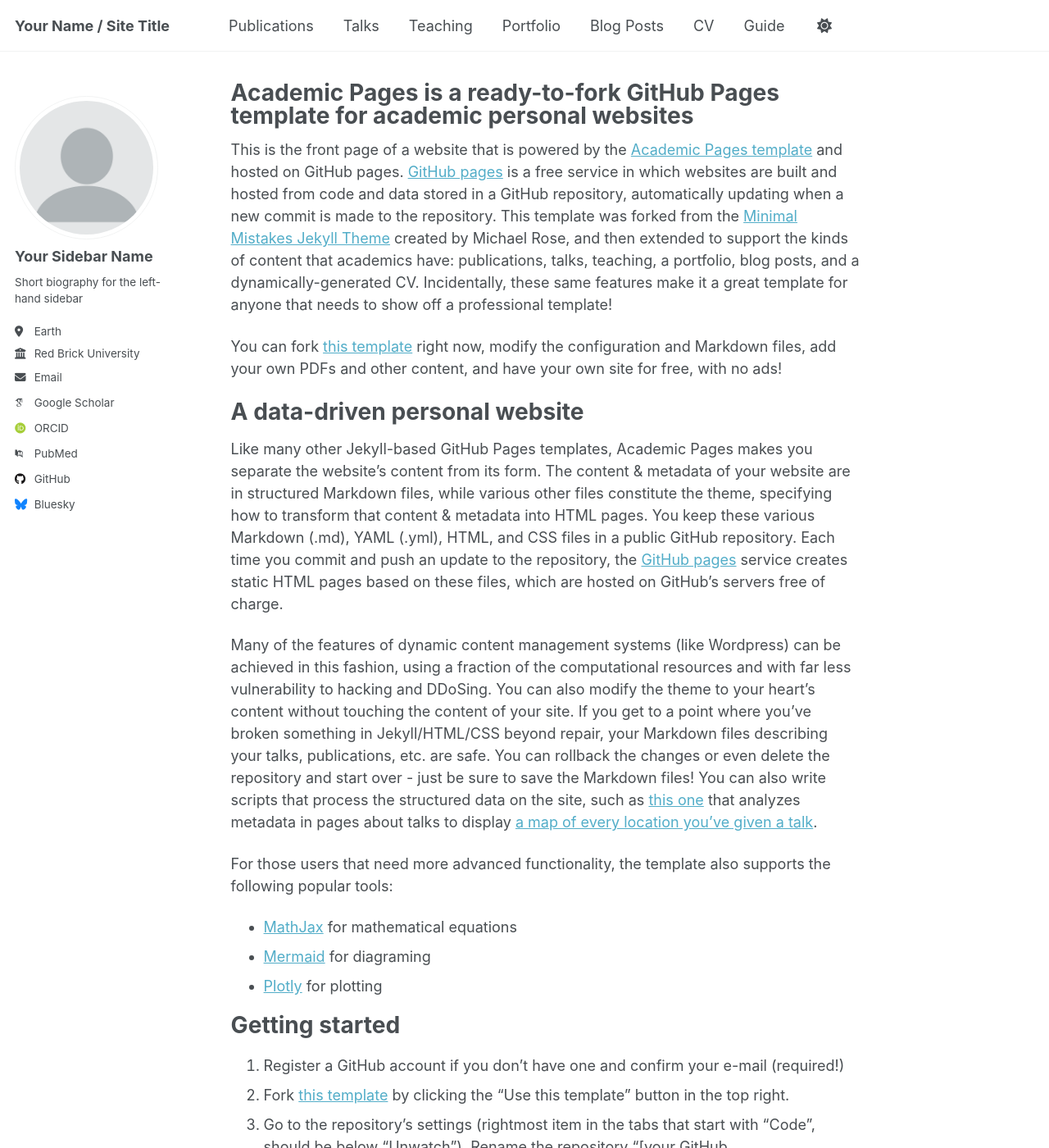
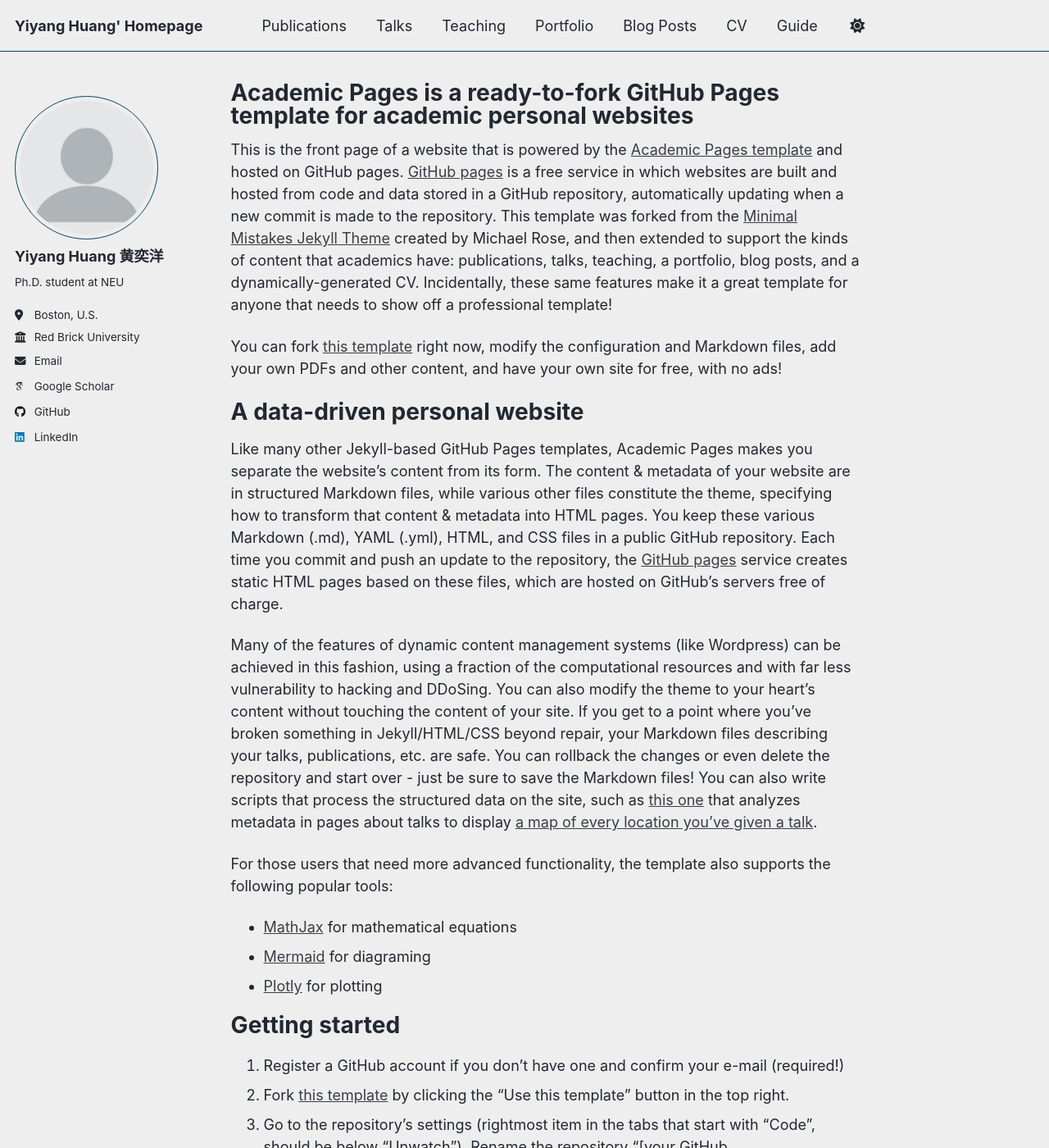
Before and after one commit to hukcc/hukcc.github.io, a Jekyll site: the page built from _pages/about.md, in a window 1280 px wide and 1400 px high. Shown: the whole window at 82% size. Built offline with Jekyll 4.4.1, drawn with Linux system fonts in a browser that asks for light colours; some web fonts are replaced; a script that is not in the unit is left out; some of the changed text lies outside the part shown.

Commit message:
Update _config.yml

```diff
--- a/_config.yml
+++ b/_config.yml
@@ -8,14 +8,14 @@
 
 # Basic Site Settings
 locale                   : "en-US"
-site_theme               : "default" # Currently available options are "default", "air"
-title                    : "Your Name / Site Title"
+site_theme               : "air" # Currently available options are "default", "air"
+title                    : "Yiyang Huang' Homepage"
 title_separator          : "-"
-name                     : &name "Your Name"
-description              : &description "personal description"
-url                      : https://academicpages.github.io # the base hostname & protocol for your site e.g. "https://[your GitHub username].github.io" or if you already have some other page hosted on Github then use "https://[your GitHub username].github.io/[Your Repo Name]"
+name                     : &name "Yiyang Huang 黄奕洋"
+description              : &description "Ph.D. student at NEU"
+url                      : https://hukcc.github.io # the base hostname & protocol for your site e.g. "https://[your GitHub username].github.io" or if you already have some other page hosted on Github then use "https://[your GitHub username].github.io/[Your Repo Name]"
 baseurl                  : "" # the subpath of your site, e.g. "/blog"
-repository               : "academicpages/academicpages.github.io"
+repository               : "hukcc/academicpages.github.io"
 
 # Site Author - The following control what appear as part of the author content on the side bar.
 #               If a field is blank the icon and link will not appear, otherwise it will be shown.
@@ -23,23 +23,23 @@
 author:
   # Biographic information
   avatar           : "profile.png"
-  name             : "Your Sidebar Name"
+  name             : "Yiyang Huang 黄奕洋"
   pronouns         : # example: "she/her"
-  bio              : "Short biography for the left-hand sidebar"
-  location         : "Earth"
+  bio              : "Ph.D. student at NEU"
+  location         : "Boston, U.S."
   employer         : "Red Brick University"
   uri              : # URL
-  email            : "none@example.org"
+  email            : "huang.yiyan@northeastern.edu"
 
   # Academic websites
   academia         : # URL
   arxiv            : # URL - Update with the correct link to your profile
-  googlescholar    : "https://scholar.google.com/citations?user=PS_CX0AAAAAJ"
+  googlescholar    : "https://scholar.google.com/citations?user=A0H2ZYQAAAAJ"
   inspire-hep      : # URL
   impactstory      : # URL
-  orcid            : "http://orcid.org/yourorcidurl"
+  orcid            : # URL
   semantic         : # URL
-  pubmed           : "https://www.ncbi.nlm.nih.gov/pubmed/?term=john+snow"
+  pubmed           : # URL
   researchgate     : # URL
   scopus           : # URL
 
@@ -47,13 +47,13 @@
   bitbucket        : # Username - Update with your username on the site
   codepen          : # Username
   dribbble         : # Username
-  github           : "academicpages"
+  github           : "hukcc"
   kaggle           : # Username
   stackoverflow    : # User number or user number and name (i.e., use "1" or "1/jeff-atwood")
 
   # Social media
   artstation       : # Username
-  bluesky          : "bsky.app" # Replace this with you Bluesky username
+  bluesky          : # Username # Replace this with you Bluesky username
   facebook         : # Username
   flickr           : # Username
   foursquare       : # Username
@@ -62,7 +62,7 @@
   keybase          : # Username
   instagram        : # Username
   lastfm           : # Username
-  linkedin         : # Username
+  linkedin         : "Yiyang Huang"
   mastodon         : # URL
   medium           : # URL
   pinterest        : # Username
```
